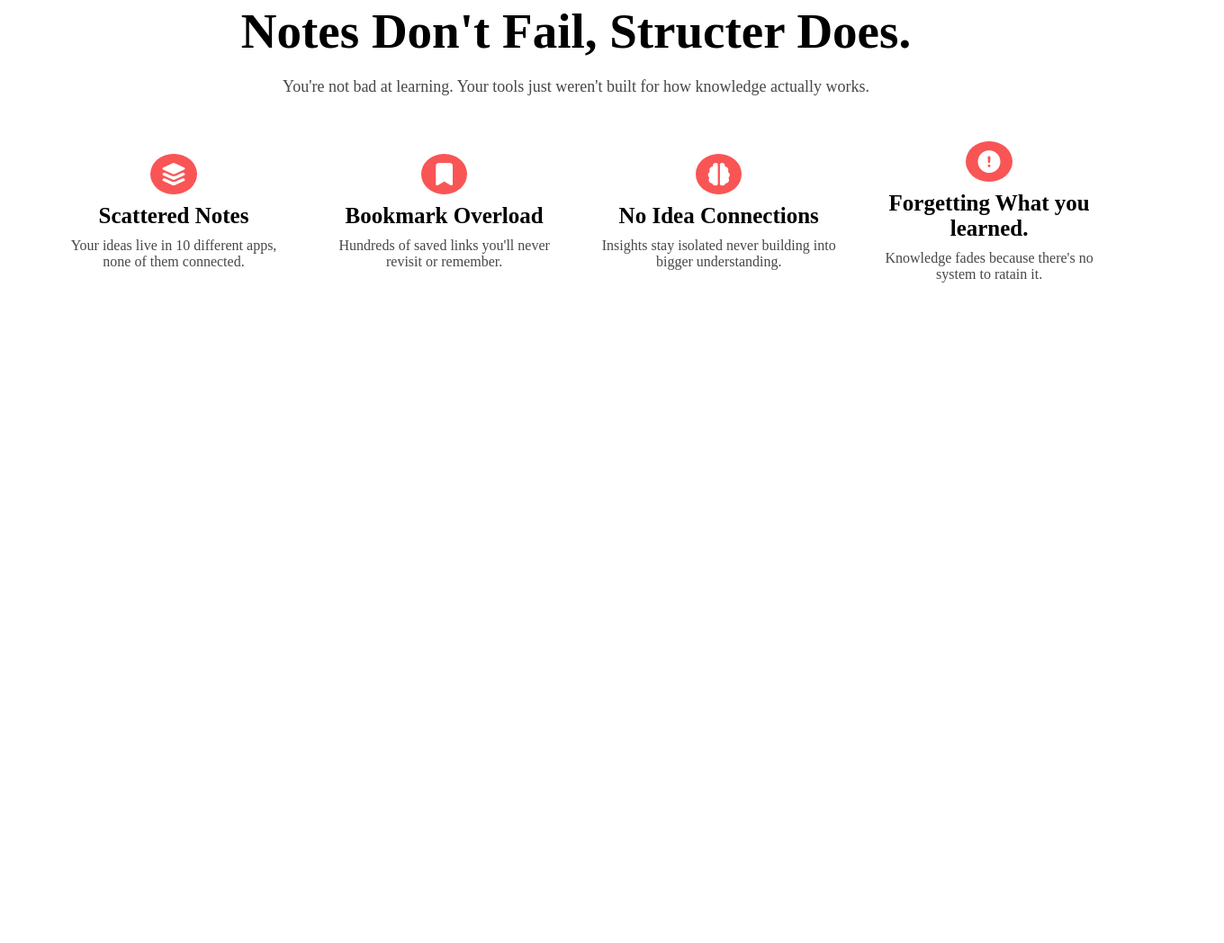
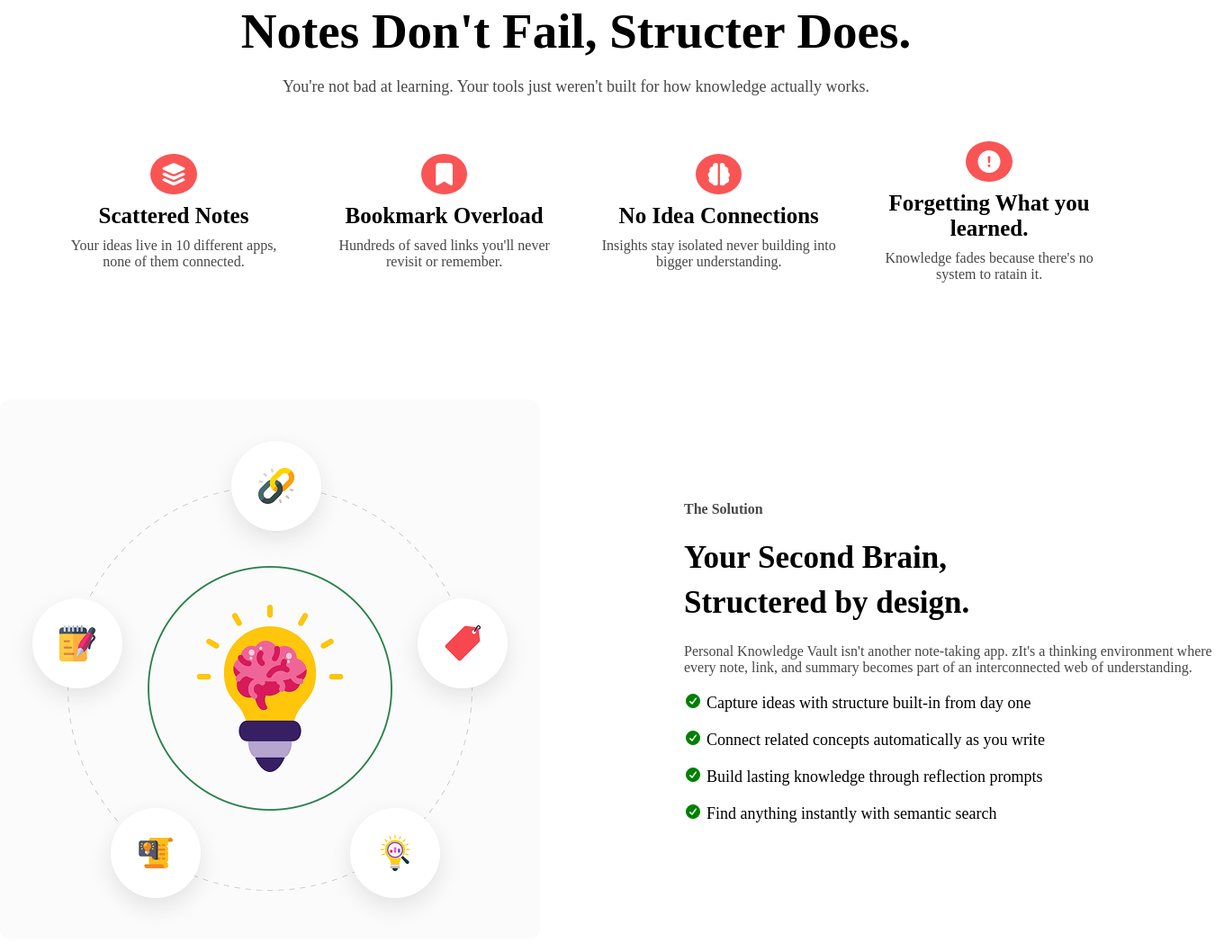
Before and after one commit to hasib-M-67/assignment-01-Hasib, a plain HTML site: page index.html in a window 1280 px wide. Shown: the part 837-1885 px from the top of the page at 90% size, 1360 px wide, since content can reach past the window. Before the commit the page ends 1151 px from the top, so only its background shows below. Drawn offline with Linux system fonts and the light colour scheme.

Commit message:
just completed the solution section

```diff
--- a/index.html
+++ b/index.html
@@ -55,6 +55,31 @@
                         <h2>Forgetting What you learned.</h2>
                         <p>Knowledge fades because there's no system to ratain it.</p>
                     </div>
+
+                </div>
+            </section>
+            <section id="solution-section-container-id">
+                <div class="solution-section-img-container">
+                    <img src="./assets/knowledge.png" alt="">
+                </div>
+                <div class="solution-section-text-container">
+                    <h4>The Solution</h4>
+                    <h1>Your Second Brain, <br>Structered by design.</h1>
+                    <p>Personal Knowledge Vault isn't another note-taking app. zIt's a thinking environment where every note, link, and summary becomes part of an interconnected web of understanding.</p>
+                    <div class="feature-area-container">
+                        <div class="feature-text">
+                            <i class="fa-solid fa-circle-check"></i><p>Capture ideas with structure built-in from day one</p>
+                        </div>
+                        <div class="feature-text">
+                            <i class="fa-solid fa-circle-check"></i><p>Connect related concepts automatically as you write</p>
+                        </div>
+                        <div class="feature-text">
+                            <i class="fa-solid fa-circle-check"></i><p>Build lasting knowledge through reflection prompts</p>
+                        </div>
+                        <div class="feature-text">
+                            <i class="fa-solid fa-circle-check"></i><p>Find anything instantly with semantic search</p>
+                        </div>
+                    </div>
                 </div>
             </section>
         </main>
--- a/styles/main.css
+++ b/styles/main.css
@@ -128,3 +128,44 @@
 .notes-card p{
     color: #474747;
 }
+
+
+
+/* solution area css */
+#solution-section-container-id{
+    display: flex;
+    align-items: center;
+    /* justify-content: space-between; */
+    width: 1360px;
+    margin: 0 auto;
+    gap: 160px;
+    margin-top: 130px;
+}
+.solution-section-text-container h4{
+    color: #474747;
+    margin-bottom: 20px;
+}
+.solution-section-text-container h1{
+    font-size: 35px;
+    line-height: 50px;
+    margin-bottom: 20px;
+}
+.solution-section-text-container p{
+    color: #474747;
+    margin-bottom: 20px;
+}
+.feature-area-container{
+
+}
+.feature-text{
+    display: flex;
+    gap: 5px;
+    /* align-items: center; */
+}
+.feature-text i{
+    color: green;
+}
+.feature-text p{
+    color: black;
+    font-size: 18px;
+}
```
